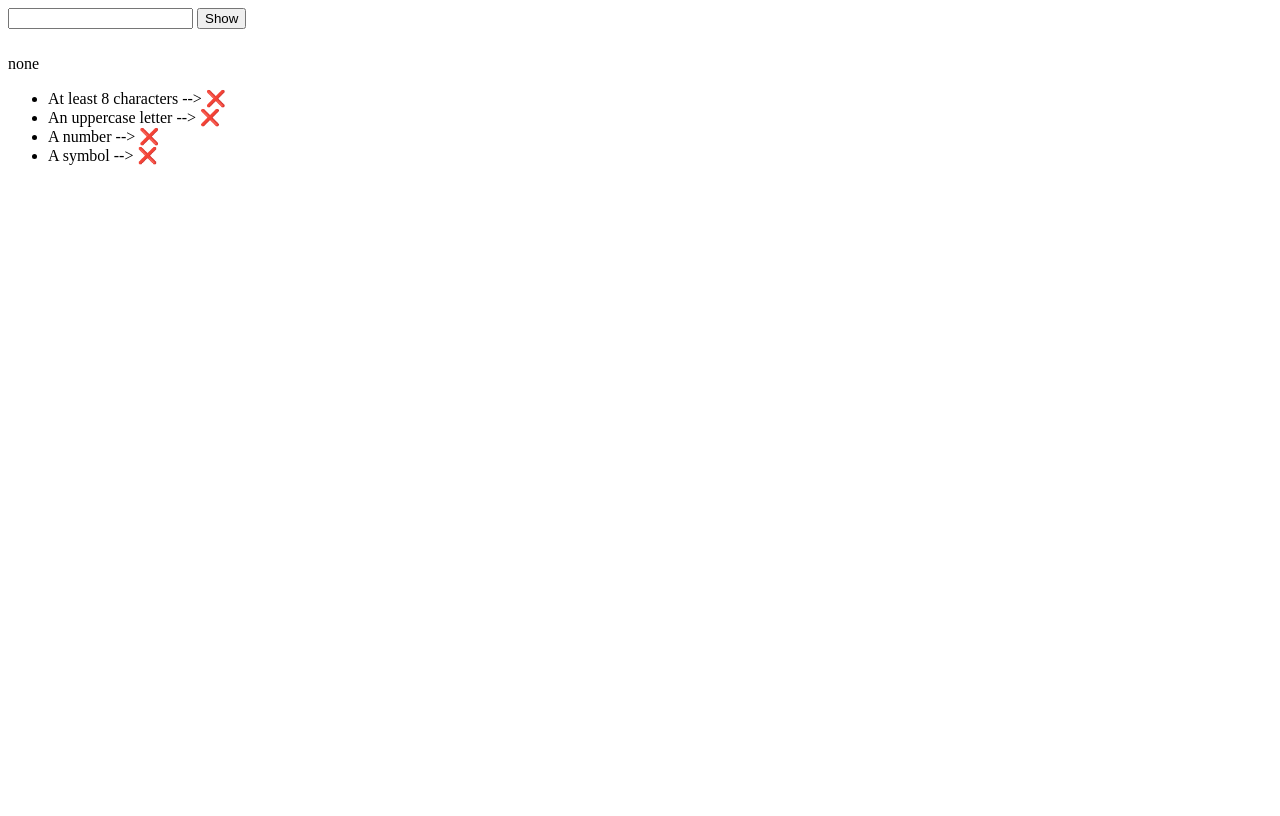
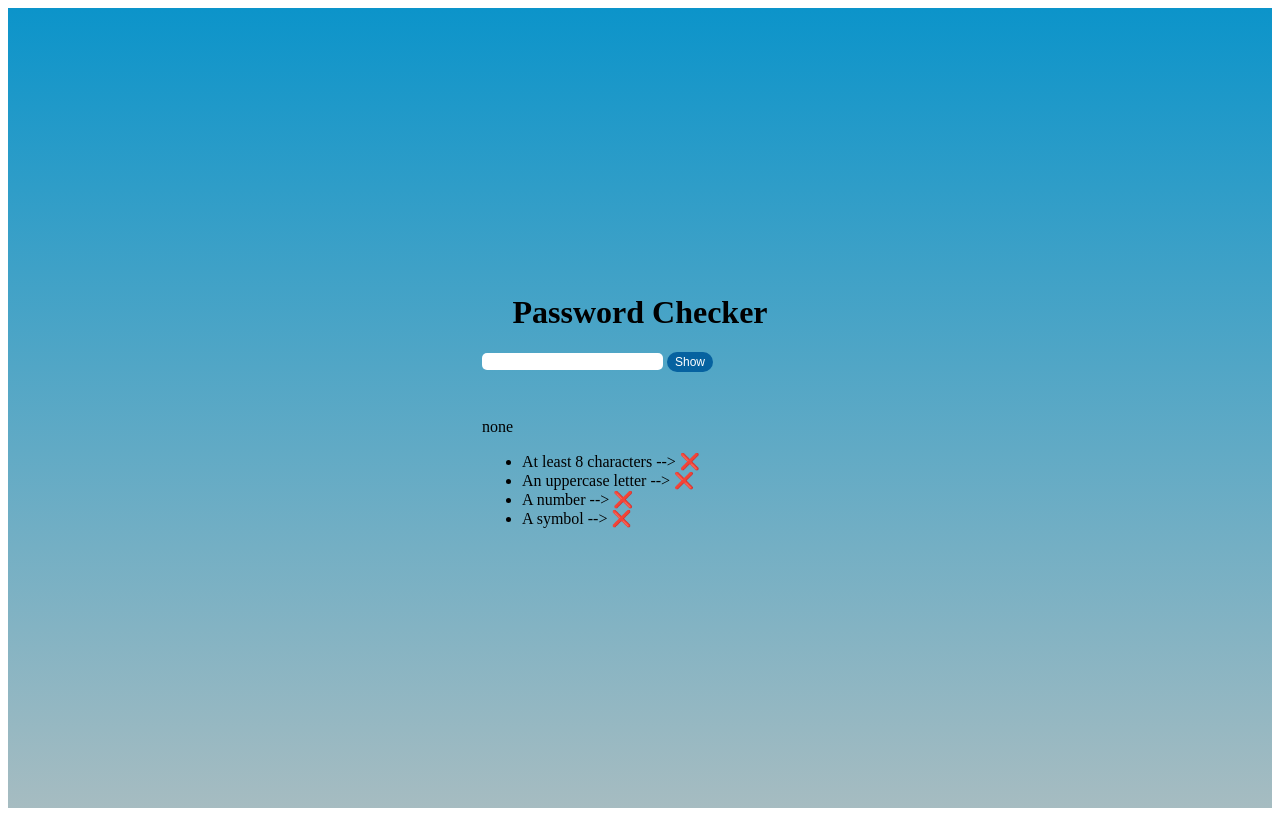
Before and after one commit to MuhammadAhmedLakhani/ProblemSolving006, a plain HTML site: page index.html in a window 1280 px wide. Drawn offline with Linux system fonts and the light colour scheme.

Commit message:
ProblemSolving-006:build 2 ui updated

```diff
--- a/index.html
+++ b/index.html
@@ -6,11 +6,29 @@
     <meta name="viewport" content="width=device-width, initial-scale=1.0">
     <title>Document</title>
     <style>
+        .cont {
+            width: 100%;
+            height: 100vh;
+            display: flex;
+            flex-direction: column;
+            justify-content: center;
+            align-items: center;
+            background: linear-gradient(to bottom,#0c94ca, #a6bcc1);
+        }
+        .content {
+            width: 25%;
+        }
+        #pw {
+            outline: 0;
+            border: 0;
+            border-radius: 5px;
+        }
         #bar {
             height: 10px;
             width: 0;
             border-radius: 5px;
             transition: width .2s;
+            margin-top: 20px;
         }
 
         #bar[data-level="none"] {
@@ -40,15 +58,30 @@
         .met {
             color: green;
         }
+        #toggle {
+            border-radius: 12px;
+            padding: 3px 8px;
+            color: #fff;
+            background-color: rgb(6, 98, 160);
+            outline: 0;
+            border: 0;
+            font-size: 12px;
+        }
+
     </style>
 </head>
 
 <body>
-    <input id="pw" type="password"> <button id="toggle">Show</button>
-    <div id="bar" data-level="none"></div>
-    <p id="label"></p>
-    <ul id="checks"></ul>
-    <script src="assets/app.js"></script>
+    <div class="cont">
+        <h1>Password Checker</h1>
+        <div class="content">
+            <input id="pw" type="password"> <button id="toggle">Show</button>
+            <div id="bar" data-level="none"></div>
+            <p id="label"></p>
+            <ul id="checks"></ul>
+        </div>
+        <script src="assets/app.js"></script>
+    </div>
 </body>
 
 </html>
```
